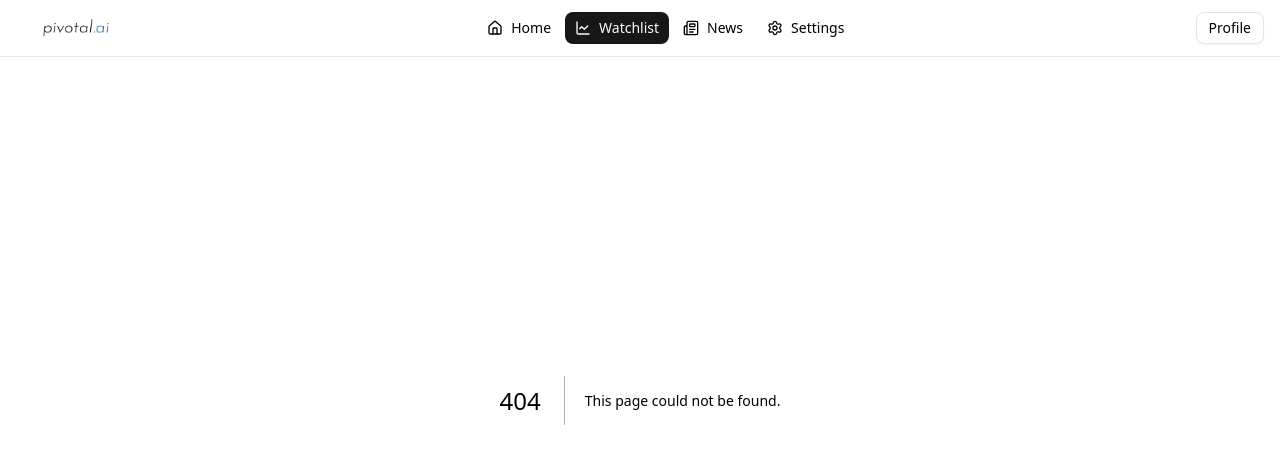
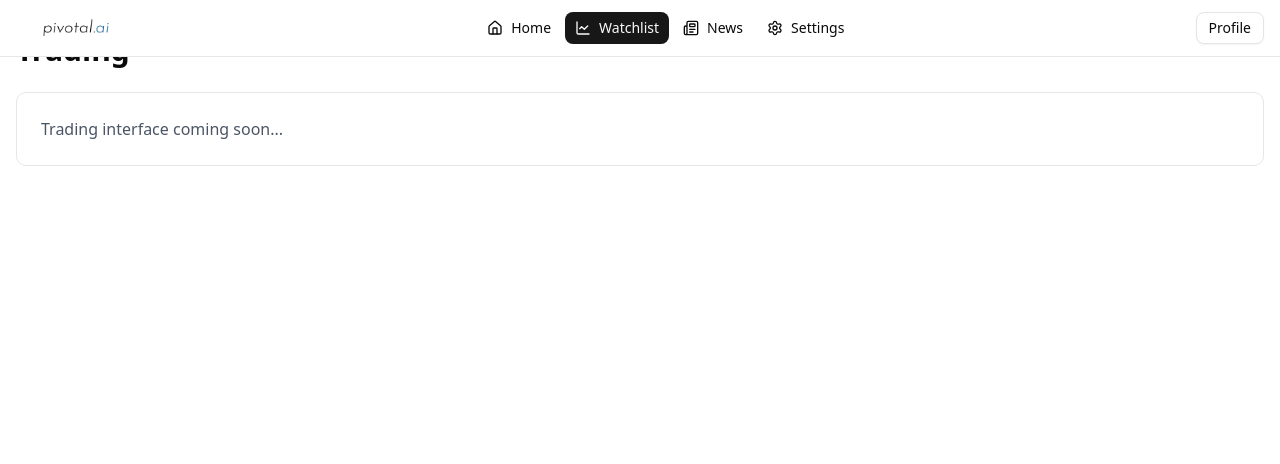
Before and after one commit to eddietal2/pivotal.ai, a Next.js app in the folder f-e/: page /watchlist in a window 1280 px wide. Before the commit this address had no page. Shown: the top 464 px of the page. Built offline with nearby package versions, Linux system fonts and the light colour scheme.

Commit message:
Trading --> Watchlist (Page name)

```diff
--- /dev/null
+++ b/f-e/app/watchlist/page.tsx
@@ -0,0 +1,14 @@
+'use client';
+
+export default function TradingPage() {
+  return (
+    <div className="container mx-auto px-4 py-8">
+      <h1 className="text-3xl font-bold mb-6">Trading</h1>
+      <div className="p-6 border border-gray-200 dark:border-gray-800 rounded-lg">
+        <p className="text-gray-600 dark:text-gray-400">
+          Trading interface coming soon...
+        </p>
+      </div>
+    </div>
+  );
+}
```
